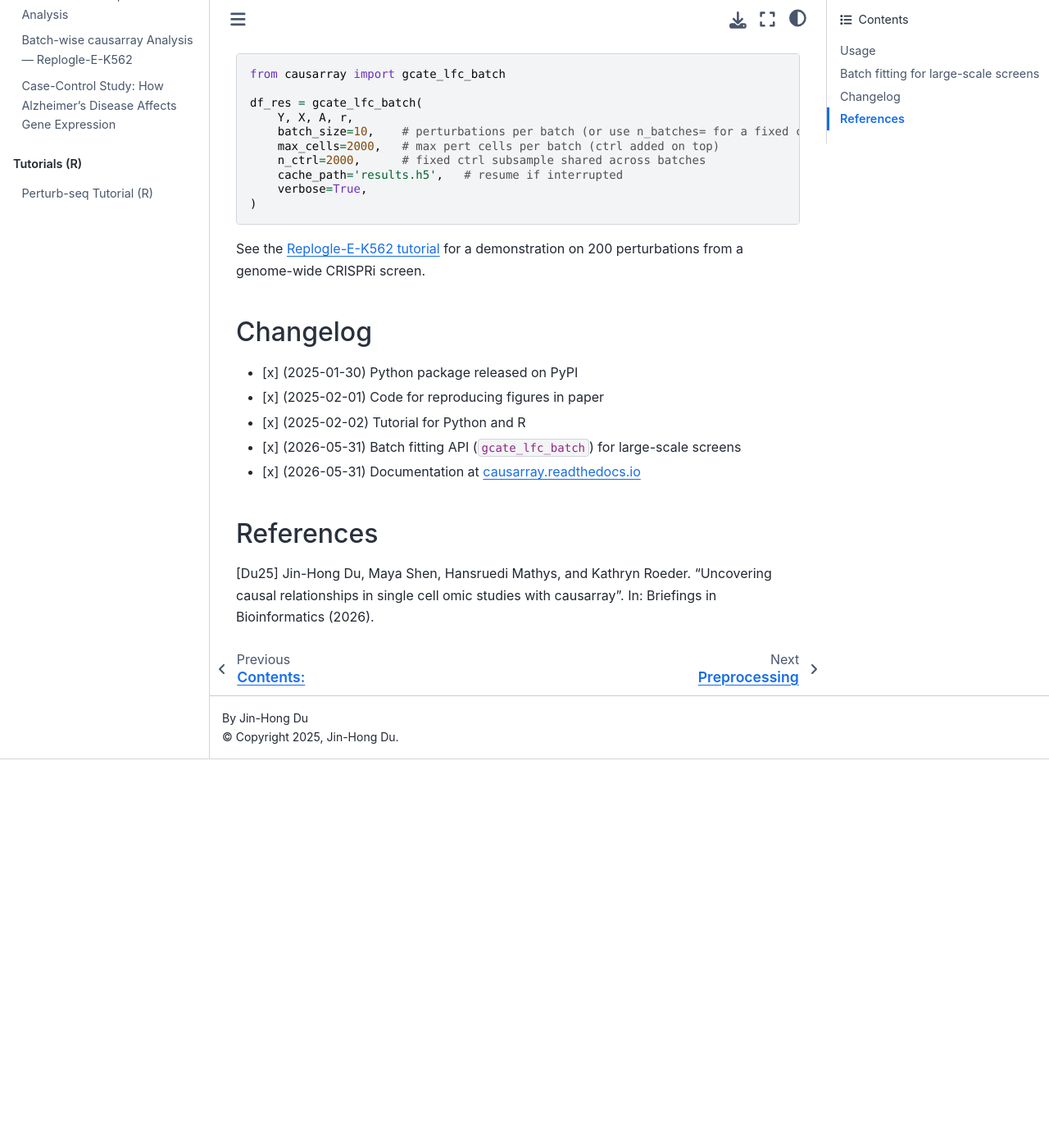
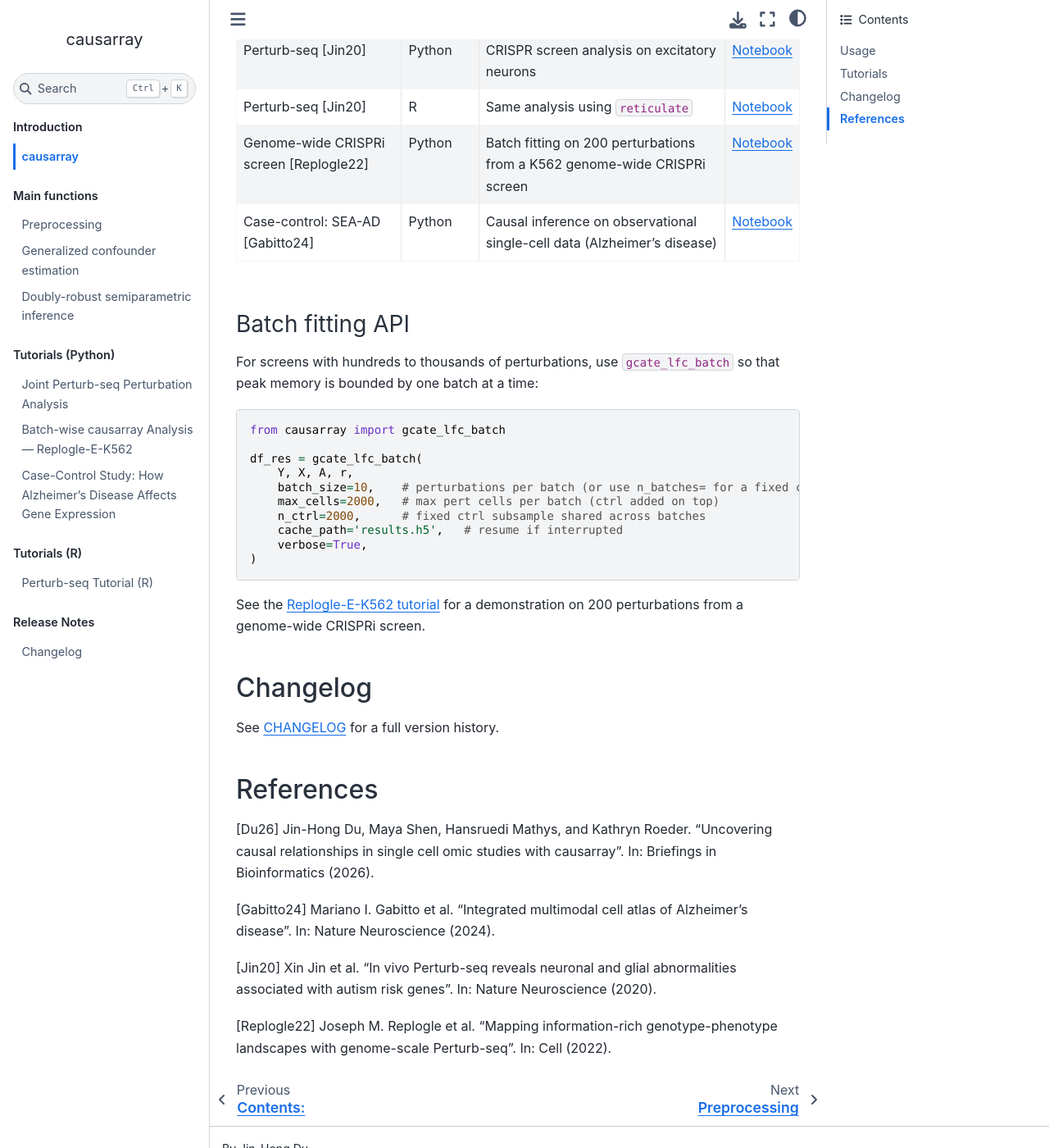
Before and after one commit to jaydu1/causarray, a Sphinx documentation site: the page built from docs/source/readme_link.md, in a window 1280 px wide and 1400 px high, scrolled down 1104 px. Shown: the whole window at 82% size. Built offline with Sphinx 7.4.7 and the Sphinx Book theme 1.1.4, drawn with Linux system fonts in a browser that asks for light colours; before the commit the page ends 2030 px from its top, so only the background shows below that; some of the changed text lies outside the part shown.

Commit message:
Update README and CHANGELOG

````diff
--- a/README.md
+++ b/README.md
@@ -5,7 +5,7 @@
 
 # causarray
 
-Advances in single-cell sequencing and CRISPR technologies have enabled detailed case-control comparisons and experimental perturbations at single-cell resolution. However, uncovering causal relationships in observational genomic data remains challenging due to selection bias and inadequate adjustment for unmeasured confounders, particularly in heterogeneous datasets. To address these challenges, we introduce `causarray` [Du25], a doubly robust causal inference framework for analyzing array-based genomic data at both bulk-cell and single-cell levels. `causarray` integrates a generalized confounder adjustment method to account for unmeasured confounders and employs semiparametric inference with ﬂexible machine learning techniques to ensure robust statistical estimation of treatment effects.
+Advances in single-cell sequencing and CRISPR technologies have enabled detailed case-control comparisons and experimental perturbations at single-cell resolution. However, uncovering causal relationships in observational genomic data remains challenging due to selection bias and inadequate adjustment for unmeasured confounders, particularly in heterogeneous datasets. To address these challenges, we introduce `causarray` [Du26], a doubly robust causal inference framework for analyzing array-based genomic data at both bulk-cell and single-cell levels. `causarray` integrates a generalized confounder adjustment method to account for unmeasured confounders and employs semiparametric inference with ﬂexible machine learning techniques to ensure robust statistical estimation of treatment effects.
 
 
 ## Usage
@@ -34,10 +34,19 @@ The documentation and tutorials using both `Python` and `R` are available at [ca
 
 
 
-## Batch fitting for large-scale screens
+## Tutorials
 
-For screens with hundreds to thousands of perturbations, use the batch API
-so that peak memory is bounded by one batch at a time:
+| Tutorial | Language | Description | Link |
+|----------|----------|-------------|------|
+| Perturb-seq [Jin20] | Python | CRISPR screen analysis on excitatory neurons | [Notebook](https://causarray.readthedocs.io/en/latest/tutorial/perturbseq/perturbseq-py.html) |
+| Perturb-seq [Jin20] | R | Same analysis using `reticulate` | [Notebook](https://causarray.readthedocs.io/en/latest/tutorial/perturbseq/perturbseq-r.html) |
+| Genome-wide CRISPRi screen [Replogle22] | Python | Batch fitting on 200 perturbations from a K562 genome-wide CRISPRi screen | [Notebook](https://causarray.readthedocs.io/en/latest/tutorial/replogle/replogle-py.html) |
+| Case-control: SEA-AD [Gabitto24] | Python | Causal inference on observational single-cell data (Alzheimer's disease) | [Notebook](https://causarray.readthedocs.io/en/latest/tutorial/case_control/sea_ad_case_control.html) |
+
+### Batch fitting API
+
+For screens with hundreds to thousands of perturbations, use `gcate_lfc_batch` so
+that peak memory is bounded by one batch at a time:
 
 ```python
 from causarray import gcate_lfc_batch
@@ -52,16 +61,12 @@ df_res = gcate_lfc_batch(
 )
 ```
 
-See the [Replogle-E-K562 tutorial](https://causarray.readthedocs.io/en/latest/)
+See the [Replogle-E-K562 tutorial](https://causarray.readthedocs.io/en/latest/tutorial/replogle/replogle-py.html)
 for a demonstration on 200 perturbations from a genome-wide CRISPRi screen.
 
 ## Changelog
 
-- [x] (2025-01-30) Python package released on PyPI
-- [x] (2025-02-01) Code for reproducing figures in paper
-- [x] (2025-02-02) Tutorial for Python and R
-- [x] (2026-05-31) Batch fitting API (`gcate_lfc_batch`) for large-scale screens
-- [x] (2026-05-31) Documentation at [causarray.readthedocs.io](https://causarray.readthedocs.io/en/latest/)
+See [CHANGELOG](https://causarray.readthedocs.io/en/latest/changelog.html) for a full version history.
 
 
 <!--
@@ -103,4 +108,10 @@ rmarkdown::render("perturbseq.Rmd", rmarkdown::md_document(variant = "markdown_g
 
 
 ## References
-[Du25] Jin-Hong Du, Maya Shen, Hansruedi Mathys, and Kathryn Roeder. "Uncovering causal relationships in single cell omic studies with causarray". In: Briefings in Bioinformatics (2026).
+[Du26] Jin-Hong Du, Maya Shen, Hansruedi Mathys, and Kathryn Roeder. "Uncovering causal relationships in single cell omic studies with causarray". In: Briefings in Bioinformatics (2026).
+
+[Gabitto24] Mariano I. Gabitto et al. "Integrated multimodal cell atlas of Alzheimer's disease". In: Nature Neuroscience (2024).
+
+[Jin20] Xin Jin et al. "In vivo Perturb-seq reveals neuronal and glial abnormalities associated with autism risk genes". In: Nature Neuroscience (2020).
+
+[Replogle22] Joseph M. Replogle et al. "Mapping information-rich genotype-phenotype landscapes with genome-scale Perturb-seq". In: Cell (2022).
--- a/docs/source/index.rst
+++ b/docs/source/index.rst
@@ -41,3 +41,9 @@ causarray is a Python module for simultaneous causal inference with an array of
    :caption: Tutorials (R)
 
    tutorial/perturbseq/perturbseq-r.md
+
+.. toctree::
+   :maxdepth: 1
+   :caption: Release Notes
+
+   changelog
````
Also changed, not shown: docs/source/changelog.md (added, +5 -0 lines), docs/CHANGELOG.md (renamed from CHANGELOG.md).
